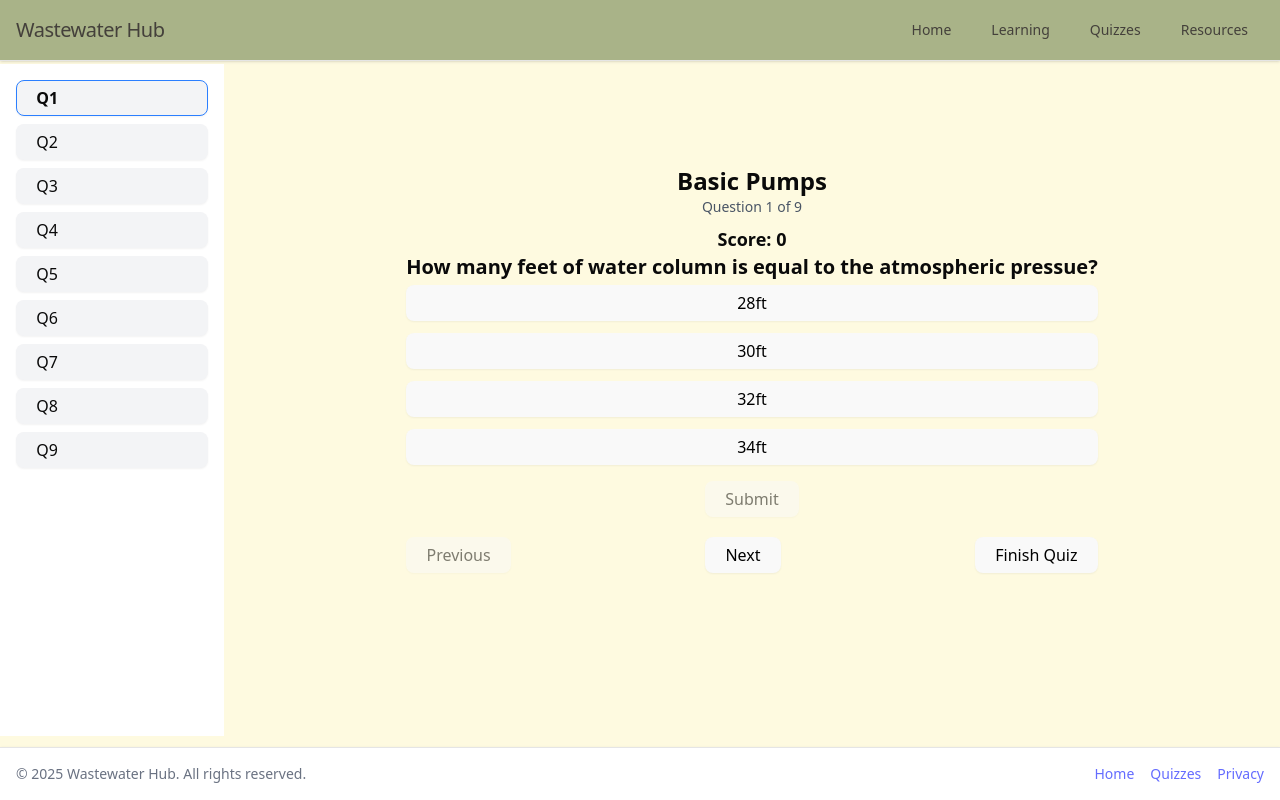
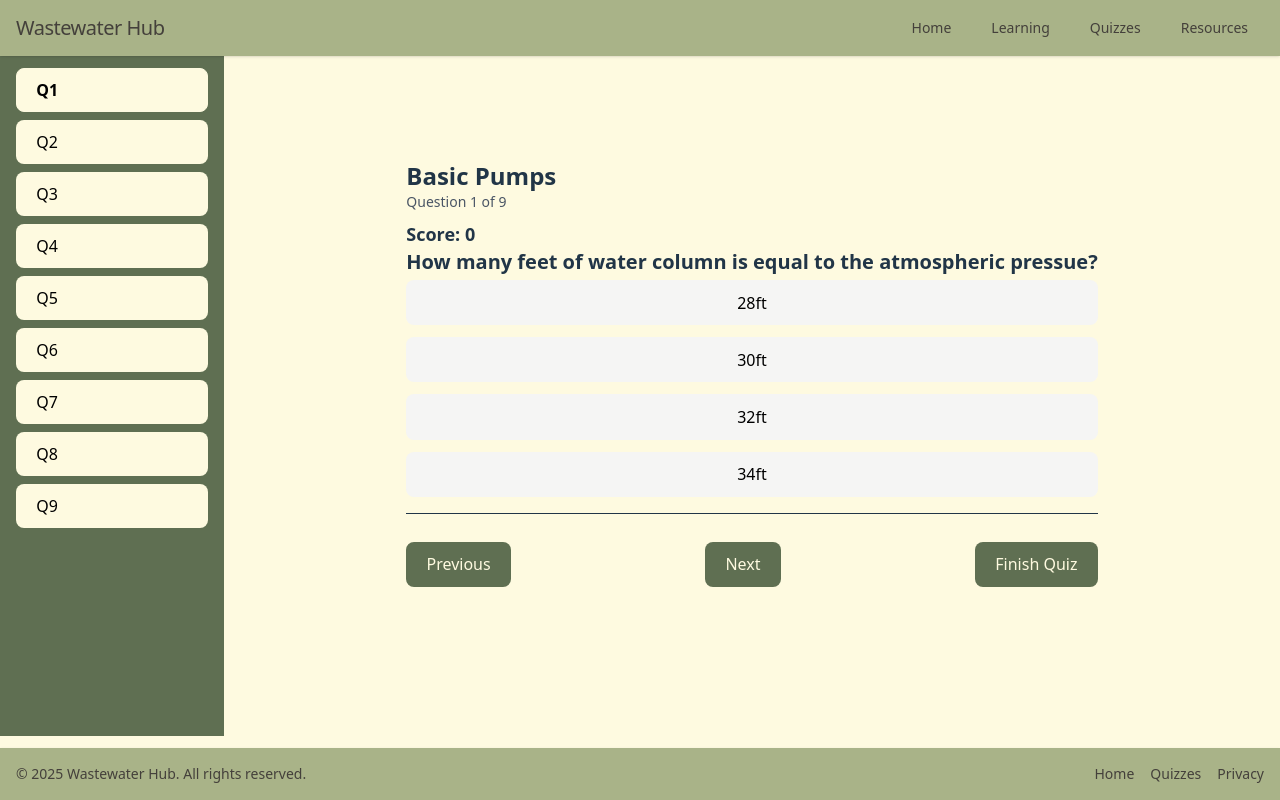
Before and after one commit to escheive/wastewater-hub, a React (Vite) app: page /quiz/basicPumps in a window 1280 px wide. Built offline with nearby package versions, Linux system fonts and the light colour scheme.

Commit message:
built more styling into quiz

```diff
--- a/package.json
+++ b/package.json
@@ -28,6 +28,7 @@
     "@types/node": "^22.15.17",
     "@types/react": "^19.1.2",
     "@types/react-dom": "^19.1.2",
+    "@types/react-katex": "^3.0.4",
     "@vitejs/plugin-react": "^4.4.1",
     "eslint": "^9.25.0",
     "eslint-plugin-react-hooks": "^5.2.0",
--- a/src/App.css
+++ b/src/App.css
@@ -1,4 +1,4 @@
 #root {
   margin: 0 auto;
-  text-align: center;
+  background-color: #FEFAE0;
 }
--- a/src/App.tsx
+++ b/src/App.tsx
@@ -13,9 +13,6 @@ import './App.css'
 function App() {
 
   return (
-    // <div className="flex flex-col min-h-screen min-w-screen" style={{ backgroundColor: '#F5F5DC'}}>
-    // <div className="flex flex-col min-h-screen min-w-screen" style={{ backgroundColor: '#DCE4C9'}}>
-    // <div className="flex flex-col min-h-screen min-w-screen" style={{ backgroundColor: '#B6A28E'}}>
     <div className="flex flex-col min-h-screen min-w-screen" style={{ backgroundColor: '#FEFAE0'}}>
       <NavBar />
       <main className="flex-grow p-6 mx-auto">
--- a/src/components/Quiz/Quiz.tsx
+++ b/src/components/Quiz/Quiz.tsx
@@ -2,6 +2,7 @@ import { useState, useEffect } from "react"
 import { Button } from "@/components/ui/button"
 import { Link, useParams } from 'react-router-dom'
 import { loadQuiz } from "@/utils/quizLoader"
+import { MyButton } from "../ui/MyButton"
 
 type Choice = { id: string, text: string }
 
@@ -125,28 +126,28 @@ export default function Quiz() {
   }
 
   return (
-    <div className="flex gap-6">
+    <div className="flex">
       {/* Legend Sidebar */}
-      <div className="justify-center fixed left-0 top-16 bottom-16 w-56 space-y-2 overflow-y-auto bg-white p-4">
+      <div className="fixed left-0 top-13 bottom-16 w-56 space-y-2 overflow-y-auto bg-[#5F6F52] p-4">
         {shuffledQuestions.map((_, qIndex) => {
           const answer = answers[qIndex]
           const gotItRight = answer && answer.selected === answer.correct
           const gotItWrong = answer && answer.selected !== answer.correct
 
           return (
-            <Button
+            <MyButton
               key={qIndex}
-              variant="outline"
+              variant="default"
               className={`w-full justify-start text-sm
-                ${!answer ? '!bg-gray-100' : ''}
+                ${!answer ? '!bg-[#FEFAE0]' : ''}
                 ${gotItRight ? '!bg-green-100' : ''}
                 ${gotItWrong ? '!bg-red-100' : ''}
-                ${index === qIndex ? '!border-blue-500 !font-semibold' : ''}
+                ${index === qIndex ? '!border-[#FEFAE0] !font-semibold' : ''}
               `}
               onClick={() => handleNav(qIndex)}
             >
               Q{qIndex + 1} {answers[qIndex] ? '✔️' : ''}
-            </Button>
+            </MyButton>
           );
         })}
       </div>
@@ -165,7 +166,7 @@ export default function Quiz() {
             const isIncorrectSelected = navAnswer && choice.id === navAnswer.selected && navAnswer.selected !== navAnswer.correct
 
             return (
-              <Button
+              <MyButton
                 key={choice.id}
                 className={`mt-1 text-black border-2
                   ${isAnswered && choice.id === navAnswer.correct ? '!bg-green-100' : ''}
@@ -173,20 +174,13 @@ export default function Quiz() {
                 `}
                 onClick={() => !isAnswered && setSelectedChoice(choice.id)}
                 disabled={isAnswered}
+                variant="default"
               >
                 {choice.text}
-              </Button>
+              </MyButton>
             )
           })}
         </div>
-
-        <Button
-          className={`mt-4 bg-green-600 text-black hover:bg-green-700 disabled:opacity-50`}
-          onClick={handleSubmit}
-          disabled={!selectedChoice || isAnswered}
-        >
-          Submit
-        </Button>
 
         {isCorrect && (
           <div className="mt-2 text-green-700">
@@ -204,30 +198,45 @@ export default function Quiz() {
           <p className="mt-1 text-sm text-gray-700">{currentQuestion.feedback}</p>
         )}
 
-        <div className="flex justify-between mt-4">
-          <Button
+        <div className="flex justify-between items-center mt-4 border-t pt-6">
+          {/* Previous Button */}
+          <MyButton
               onClick={() => handleNav(index - 1)}
               disabled={index === 0}
-              className="mt-1 bg-green-600 text-black hover:bg-green-700"
+              className="mt-1"
+              variant="moss"
             >
               Previous
-            </Button>
+            </MyButton>
 
-            <Button
+            <MyButton
               onClick={() => handleNav(index + 1)}
               disabled={index === shuffledQuestions.length - 1}
-              className="mt-1 bg-green-600 text-black hover:bg-green-700"
+              className="mt-1"
+              variant="moss"
             >
               Next
-            </Button>
+            </MyButton>
 
-            <Button
-              className="mt-1 bg-green-600 text-black hover:bg-green-700"
+            <MyButton
+              className="mt-1"
               onClick={handleFinishQuiz}
+              variant="moss"
             >
               Finish Quiz
-            </Button>
+            </MyButton>
         </div>
+
+        {selectedChoice && (
+          <MyButton
+            className={`mt-4  disabled:opacity-50`}
+            onClick={handleSubmit}
+            disabled={!selectedChoice || isAnswered}
+            variant="moss"
+          >
+            Submit
+          </MyButton>
+        )}
       </div>
 
       {showFinalModal && (
--- a/src/components/modules/ModuleSection.tsx
+++ b/src/components/modules/ModuleSection.tsx
@@ -1,6 +1,5 @@
-// components/ModuleSection.tsx
-import { ModuleSubsection } from "./ModuleSubsection"
-import { BlockMath, InlineMath } from 'react-katex'
+import { ModuleSubsection } from "./ModuleSubSection"
+import { BlockMath } from "react-katex"
 
 interface SectionProps {
   section: {
@@ -22,7 +21,9 @@ export const ModuleSection = ({ section }: SectionProps) => {
       <h2 className="text-2xl font-semibold mb-2 text-green-800">{section.title}</h2>
 
       {section.formula && (
-        <BlockMath math={section.formula} />
+        <div className="pt-4 pb-6">
+          <BlockMath math={section.formula} />
+        </div>
       )}
 
       {section.content && <p className="text-xl text-stone-800 mb-2">{section.content}</p>}
--- a/src/components/nav/Footer.tsx
+++ b/src/components/nav/Footer.tsx
@@ -2,13 +2,13 @@ import { Link } from "react-router-dom"
 
 export default function Footer() {
   return (
-    <footer className="w-full bg-white border-t shadow-sm px-4 py-4 mt-10">
-      <div className="flex flex-col sm:flex-row justify-between items-center text-sm text-gray-500">
+    <footer className="w-full bg-[#A9B388] shadow-sm px-4 py-4 mt-10">
+      <div className="flex flex-col sm:flex-row justify-between items-center text-sm text-stone-700">
         <p>&copy; {new Date().getFullYear()} Wastewater Hub. All rights reserved.</p>
         <div className="mt-2 sm:mt-0 space-x-4">
-          <Link to="/" className="hover:underline">Home</Link>
-          <Link to="/quizzes" className="hover:underline">Quizzes</Link>
-          <a href="https://your-privacy-policy-link.com" target="_blank" rel="noopener noreferrer" className="hover:underline">Privacy</a>
+          <Link to="/" className="hover:underline !text-stone-700">Home</Link>
+          <Link to="/quizzes" className="hover:underline !text-stone-700">Quizzes</Link>
+          <a href="https://your-privacy-policy-link.com" target="_blank" rel="noopener noreferrer" className="hover:underline !text-stone-700">Privacy</a>
         </div>
       </div>
     </footer>
--- a/src/components/nav/NavBar.tsx
+++ b/src/components/nav/NavBar.tsx
@@ -3,7 +3,7 @@ import { Button } from "@/components/ui/button"
 
 export default function NavBar() {
   return (
-    <nav className="w-full border-b shadow-sm px-4 py-3 flex items-center justify-between" style={{ backgroundColor: '#A9B388' }}>
+    <nav className="w-full shadow-sm px-4 py-3 flex items-center justify-between h-14 z-100" style={{ backgroundColor: '#A9B388' }}>
       <Link to="/" className="text-xl font-bold tracking-tight !text-stone-700">Wastewater Hub</Link>
       <div className="space-x-2">
         <Button asChild variant="ghost" className="!text-stone-700">
--- a/src/components/ui/MyButton.tsx
+++ b/src/components/ui/MyButton.tsx
@@ -6,14 +6,14 @@ type ButtonProps = ButtonHTMLAttributes<HTMLButtonElement> & {
   size?: "sm" | "md" | "lg"
 }
 
-const baseStyles = "inline-flex items-center justify-center font-semibold rounded-md transition-colors duration-200 focus:outline-none focus:ring-2 focus:ring-offset-2"
+const baseStyles = "inline-flex items-center justify-center font-semibold rounded-md transition-colors duration-200 focus:outline-none focus:ring-offset-2 focus:!ring-gray-500 focus:!border-stone-500"
 
 const variants = {
-  default: "!bg-blue-600 !text-white hover:!bg-blue-700 focus:!ring-blue-500",
-  moss: "!bg-[#5F6F52] !text-[#FEFAE0] hover:!bg-[#4d5d41] hover:!outline-[#FEFAE0] hover:!outline-2 focus:!ring-[#5F6F52]",
-  sage: "!bg-[#A9B388] !text-[#5F6F52] hover:!bg-[#98a37a] focus:!ring-[#A9B388]",
-  creamOutline: "!bg-transparent !border !border-[#FEFAE0] !text-[#5F6F52] hover:!bg-[#FEFAE0] hover:!text-[#5F6F52] focus:!ring-[#FEFAE0]",
-  clayAccent: "!bg-[#B99470] !text-white hover:!bg-[#a4795c] focus:!ring-[#B99470]",
+  default: "!bg-stone-100 !text-black hover:!bg-stone-300 focus:!ring-gray-500 hover:!border-stone-500",
+  moss: "!bg-[#5F6F52] !text-[#FEFAE0] hover:!bg-[#4d5d41] hover:!outline-[#FEFAE0] hover:!border-stone-500 focus:!ring-[#5F6F52]",
+  sage: "!bg-[#A9B388] !text-[#5F6F52] hover:!bg-[#98a37a] focus:!ring-[#A9B388] hover:!border-stone-500",
+  creamOutline: "!bg-transparent !border !border-[#FEFAE0] !text-[#5F6F52] hover:!bg-[#FEFAE0] hover:!text-[#5F6F52] focus:!ring-[#FEFAE0] hover:!border-stone-500",
+  clayAccent: "!bg-[#B99470] !text-white hover:!bg-[#a4795c] focus:!ring-[#B99470] hover:!border-stone-500",
 }
 
 const sizes = {
--- a/src/index.css
+++ b/src/index.css
@@ -10,7 +10,7 @@
 
   color-scheme: light dark;
   color: rgba(255, 255, 255, 0.87);
-  background-color: #242424;
+  background-color: #FEFAE0;
 
   font-synthesis: none;
   text-rendering: optimizeLegibility;
@@ -50,6 +50,10 @@
   --sidebar-ring: oklch(0.708 0 0);
 }
 
+html {
+  background-color: #FEFAE0;
+}
+
 a {
   font-weight: 500;
   color: #646cff;
@@ -66,6 +70,7 @@ body {
   min-width: 320px;
   min-height: 100vh;
   height: 100%;
+  background-color: #FEFAE0;
 }
 
 h1 {
@@ -87,15 +92,11 @@ button {
 button:hover {
   border-color: #646cff;
 }
-button:focus,
-button:focus-visible {
-  outline: 4px auto -webkit-focus-ring-color;
-}
 
 @media (prefers-color-scheme: light) {
   :root {
     color: #213547;
-    background-color: #ffffff;
+    background-color: #FEFAE0;
   }
   a:hover {
     color: #747bff;
@@ -176,12 +177,3 @@ button:focus-visible {
   --sidebar-border: oklch(1 0 0 / 10%);
   --sidebar-ring: oklch(0.556 0 0);
 }
-
-@layer base {
-  * {
-    @apply border-border outline-ring/50;
-  }
-  body {
-    @apply bg-background text-foreground;
-  }
-}
--- a/src/pages/ModulePage.tsx
+++ b/src/pages/ModulePage.tsx
@@ -38,8 +38,8 @@ export default function ModulePage() {
 
   return (
     <div className="p-8 mx-auto">
-      <h1 className="text-3xl font-bold mb-2">{module.title}</h1>
-      <p className="text-sm text-gray-500 mb-6">Level: {module.level}</p>
+      <h1 className="text-3xl font-bold mb-2 text-center">{module.title}</h1>
+      <p className="text-sm text-gray-500 mb-6 text-center">Level: {module.level}</p>
 
       {module.sections && module.sections.map((section: any, index: number) => (
         <ModuleSection key={index} section={section} />
```
Also changed, not shown: 1 other file (tests, documents, lock files or other folders).
